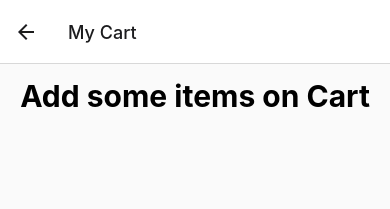
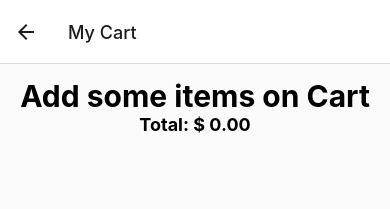
Before and after one commit to BrunoYDev/shoppingCartApp, a React Native app: screen /Cart in a window 390 px wide. Shown: the top 209 px of the page. Built offline with nearby package versions, Linux system fonts and the light colour scheme.

Commit message:
Add: cart total info

```diff
--- a/src/contexts/CartContext.js
+++ b/src/contexts/CartContext.js
@@ -4,6 +4,7 @@ export const CartContext = createContext({});
 
 const CartProvider = ({ children }) => {
   const [cart, setCart] = useState([]);
+  const [total,setTotal] = useState(0);
 
   const addItemCart = (newItem) => {
     const indexItem = cart.findIndex((item) => item.id === newItem.id);
@@ -14,6 +15,7 @@ const CartProvider = ({ children }) => {
       cartList[indexItem].total =
         cartList[indexItem].amount * cartList[indexItem].price;
       setCart(cartList);
+      totalResultCart(cartList);
       return;
     }
 
@@ -24,6 +26,7 @@ const CartProvider = ({ children }) => {
     };
 
     setCart((products) => [...products, data]);
+    totalResultCart([...cart, data]);
   };
 
   const removeItemCart = (product) => {
@@ -36,16 +39,25 @@ const CartProvider = ({ children }) => {
       cartList[indexItem].total -= cartList[indexItem].price;
 
       setCart(cartList);
+      totalResultCart(cartList);
       return;
     }
 
     const removeItem = cart.filter(item => item.id !== product.id);
 
     setCart(removeItem);
+    totalResultCart(removeItem);
+  }
+
+  const totalResultCart = (items) => {
+    let myCart = items;
+    let result = myCart.reduce((acc, obj) => acc + obj.total, 0);
+
+    setTotal(result);
   }
 
   return (
-    <CartContext.Provider value={{ cart, addItemCart, removeItemCart }}>
+    <CartContext.Provider value={{ cart, addItemCart, removeItemCart, total }}>
       {children}
     </CartContext.Provider>
   );
--- a/src/pages/Cart/index.js
+++ b/src/pages/Cart/index.js
@@ -4,7 +4,7 @@ import { CartContext } from "../../contexts/CartContext";
 import CartItem from "../../components/CartItem";
 
 const Cart = () => {
-  const { cart, addItemCart, removeItemCart } = useContext(CartContext);
+  const { cart, addItemCart, removeItemCart, total } = useContext(CartContext);
 
   return (
     <View style={styles.container}>
@@ -22,6 +22,8 @@ const Cart = () => {
             removeItem={() => removeItemCart(item)}
           />
         )}
+
+        ListFooterComponent={() => <Text style={styles.total}>Total: $ {total.toFixed(2)}</Text>}
       />
     </View>
   );
@@ -43,4 +45,10 @@ const styles = StyleSheet.create({
     fontWeight: "bold",
     color: "#000",
   },
+  total:{
+    fontSize: 18,
+    fontWeight: 'bold',
+    alignSelf: 'center',
+    marginBottom: 24
+  }
 });
--- a/src/pages/Home/index.js
+++ b/src/pages/Home/index.js
@@ -1,4 +1,4 @@
-import React,{ useContext, useState } from "react";
+import React, { useContext, useState } from "react";
 import {
   FlatList,
   StyleSheet,
@@ -46,7 +46,7 @@ const Home = () => {
 
   const handleAddCart = (item) => {
     addItemCart(item);
-  }
+  };
 
   return (
     <SafeAreaView style={styles.container}>
@@ -56,9 +56,12 @@ const Home = () => {
           style={styles.cartButton}
           onPress={() => navigation.navigate("Cart")}
         >
-          <View style={styles.dot}>
-            <Text style={styles.dotText}>{cart?.length}</Text>
-          </View>
+          {cart.length >= 1 && (
+            <View style={styles.dot}>
+              <Text style={styles.dotText}>{cart?.length}</Text>
+            </View>
+          )}
+
           <Feather name="shopping-cart" size={30} color="#000" />
         </TouchableOpacity>
       </View>
@@ -67,7 +70,9 @@ const Home = () => {
         style={styles.list}
         data={products}
         keyExtractor={(item) => String(item.id)}
-        renderItem={({ item }) => <Product data={item} addToCart={() => handleAddCart(item)} />}
+        renderItem={({ item }) => (
+          <Product data={item} addToCart={() => handleAddCart(item)} />
+        )}
       />
     </SafeAreaView>
   );
```
